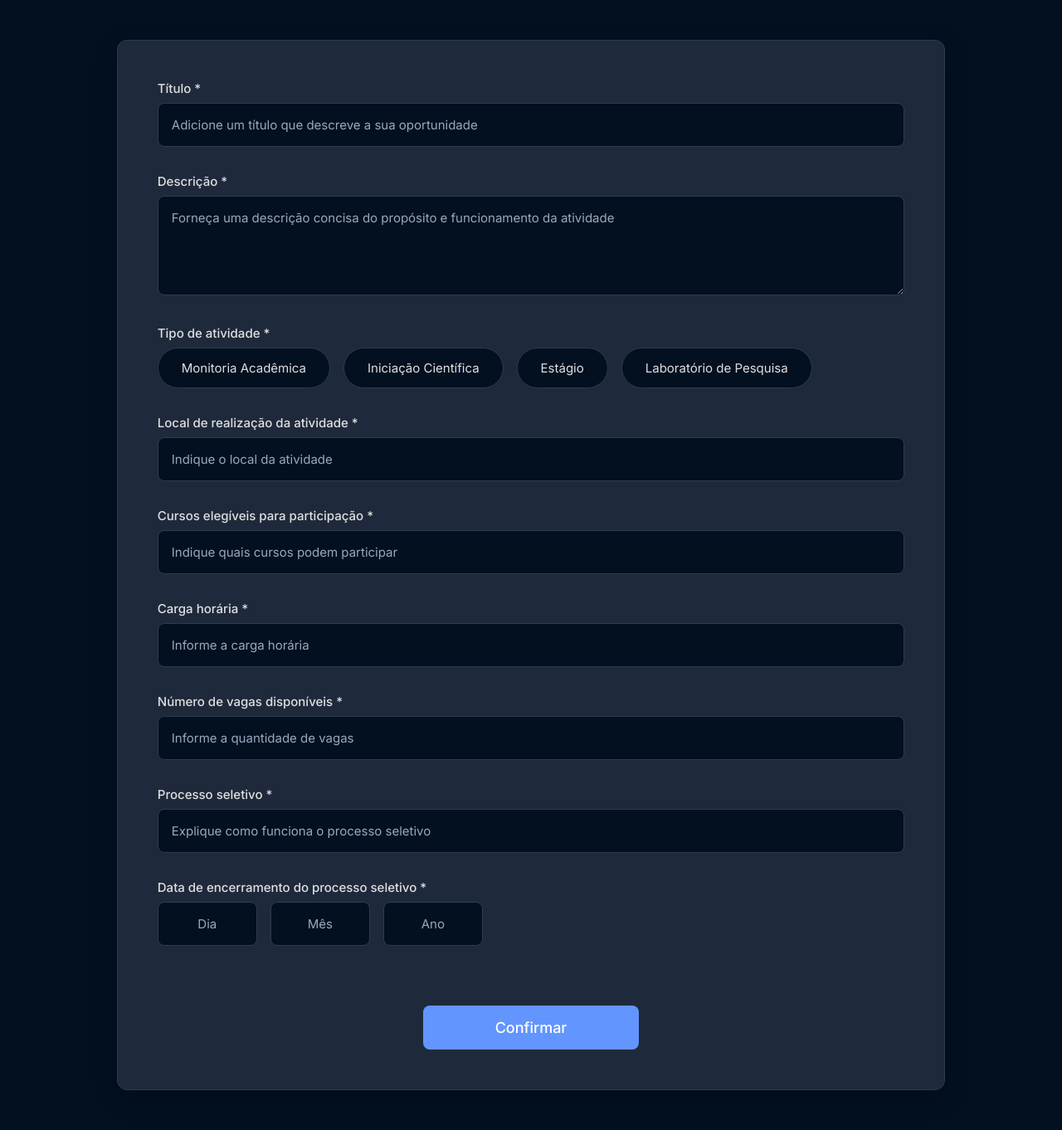
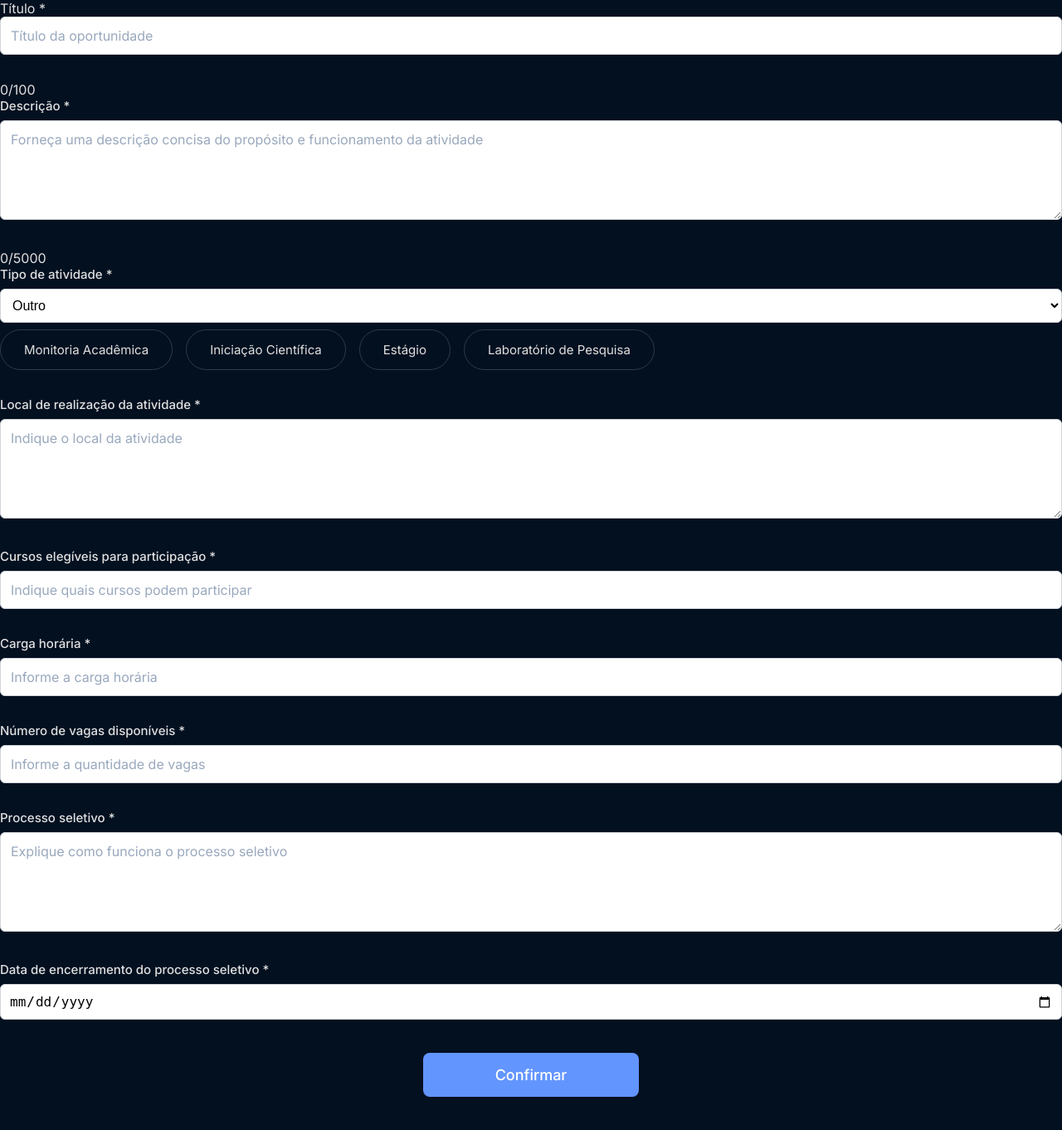
Before and after one commit to udagla5/INF1039---25.2---Time-1, a Django app: page /criar-oportunidade/ in a window 1280 px wide. Shown: the part 212-1574 px from the top of the page at 83% size. After the commit the page ends 1534 px from the top, so only its background shows below. Run offline with Django 5.2, Linux system fonts and the light colour scheme; the visitor is signed in with stand-in values (Sample User, id 1).

Commit message:
Sistema de criar oportunidades
Machucou muito, mas funciona (melhorar depois) (PIPE POR FAVOR ISSO FOI MUITO DIFÍCIL)

```diff
--- a/Projeto Django/nop/contas/forms.py
+++ b/Projeto Django/nop/contas/forms.py
@@ -173,114 +173,28 @@ class BuscaOportunidadeForm(forms.Form):
 # ===============================
 
 class OportunidadeForm(forms.ModelForm):
-    """Formulário ÚNICO para criar oportunidade (criar_oportunidade.html)"""
-
-    # ETAPA 1 - Informações Básicas
-    nome = forms.CharField(
-        max_length=200,
-        widget=forms.TextInput(attrs={
-            'class': 'form-control',
-            'placeholder': 'Nome da oportunidade'
-        }),
-        label='Nome da Oportunidade*'
-    )
-
-    TIPO_CHOICES = [
-        ('MONITORIA', 'Monitoria'),
-        ('ESTAGIO', 'Estágio'),
-        ('INICIACAO_CIENTIFICA', 'Iniciação Científica'),
-        ('TRABALHO_MEIO_PERIODO', 'Trabalho Meio Período'),
-        ('VOLUNTARIADO', 'Voluntariado'),
-        ('PALESTRA', 'Palestra'),
-        ('EQUIPE_COMPETICAO', 'Equipe de Competição'),
-        ('BOLSA', 'Bolsa'),
-    ]
-
-    tipo = forms.ChoiceField(
-        choices=TIPO_CHOICES,
-        widget=forms.Select(attrs={
-            'class': 'form-control'
-        }),
-        label='Tipo*'
-    )
-
-    area = forms.CharField(
-        max_length=100,
-        widget=forms.TextInput(attrs={
-            'class': 'form-control',
-            'placeholder': 'Ex: Tecnologia, Empreendedorismo, Saúde'
-        }),
-        label='Área*'
-    )
-
-    # ETAPA 2 - Detalhes
-    descricao = forms.CharField(
-        widget=forms.Textarea(attrs={
-            'class': 'form-control',
-            'rows': 5,
-            'placeholder': 'Descreva detalhadamente a oportunidade...'
-        }),
-        label='Descrição*'
-    )
-
-    carga_horaria = forms.CharField(
-        max_length=50,
-        widget=forms.TextInput(attrs={
-            'class': 'form-control',
-            'placeholder': 'Ex: 4 horas/dia, 20 horas/semana'
-        }),
-        label='Carga Horária*'
-    )
-
-    horas_complementares = forms.IntegerField(
-        required=False,
-        min_value=0,
-        widget=forms.NumberInput(attrs={
-            'class': 'form-control',
-            'placeholder': '0'
-        }),
-        label='Horas Complementares'
-    )
-
-    remuneracao = forms.DecimalField(
-        required=False,
-        max_digits=10,
-        decimal_places=2,
-        widget=forms.NumberInput(attrs={
-            'class': 'form-control',
-            'placeholder': '0,00',
-            'step': '0.01'
-        }),
-        label='Remuneração (R$)'
-    )
-
-    # ETAPA 3 - Finalização
-    exigencias = forms.CharField(
-        required=False,
-        widget=forms.Textarea(attrs={
-            'class': 'form-control',
-            'rows': 3,
-            'placeholder': 'Exigências, pré-requisitos, conhecimentos necessários...'
-        }),
-        label='Exigências e Pré-requisitos'
-    )
-
-    prazo_inscricao = forms.DateField(
-        required=False,
-        widget=forms.DateInput(attrs={
-            'class': 'form-control',
-            'type': 'date'
-        }),
-        label='Prazo de Inscrição'
-    )
-
     class Meta:
         model = Oportunidade
-        fields = [
-            'nome', 'tipo', 'area', 'descricao', 'carga_horaria',
-            'horas_complementares', 'remuneracao', 'exigencias', 'prazo_inscricao'
-        ]
+        # 🔑 Todos os campos do modelo devem estar aqui:
+        fields = ['titulo', 'descricao', 'tipo', 'local', 'cursos_elegiveis', 'carga_horaria', 'num_vagas', 'processo_seletivo', 'data_encerramento']
 
+        widgets = {
+            'titulo': forms.TextInput(attrs={'placeholder': 'Título da oportunidade', 'maxlength': 100}),
+            'descricao': forms.Textarea(attrs={'rows': 5, 'placeholder': 'Forneça uma descrição concisa do propósito e funcionamento da atividade', 'maxlength': 5000}),
+            'local': forms.Textarea(attrs={'rows': 3, 'placeholder': 'Indique o local da atividade'}),
+            'cursos_elegiveis': forms.TextInput(attrs={'placeholder': 'Indique quais cursos podem participar'}),
+            'carga_horaria': forms.TextInput(attrs={'placeholder': 'Informe a carga horária'}),
+            'num_vagas': forms.NumberInput(attrs={'placeholder': 'Informe a quantidade de vagas'}),
+            'processo_seletivo': forms.Textarea(attrs={'rows': 3, 'placeholder': 'Explique como funciona o processo seletivo'}),
+            'data_encerramento': forms.DateInput(attrs={'type': 'date'}), # Usamos type="date" para simplificar o campo de data
+        }
+
+    def __init__(self, *args, **kwargs):
+        super().__init__(*args, **kwargs)
+        # 🔑 Aplicando a classe CSS 'opportunity-input' a todos os campos
+        for field_name, field in self.fields.items():
+            if field_name not in ['tipo', 'data_encerramento']: # 'tipo' e 'data_encerramento' são tratados separadamente ou já têm widget específico
+                field.widget.attrs.update({'class': 'opportunity-input'})
 
 # ===============================
 # perfil_aluno.html - RF17
--- a/Projeto Django/nop/contas/urls.py
+++ b/Projeto Django/nop/contas/urls.py
@@ -22,9 +22,12 @@ urlpatterns = [
     path('perfil-aluno-parte2/', views.perfil_aluno_parte2, name='perfil_aluno_parte2'),
 
     # ========== OPORTUNIDADES ==========
+    # URL de criação (que já deve estar funcionando)
     path('criar-oportunidade/', views.criar_oportunidade, name='criar_oportunidade'),
-    # Ou use a class-based view:
-    # path('criar-oportunidade/', views.CriarOportunidadeView.as_view(), name='criar_oportunidade'),
+
+    # 🔑 ADICIONE ESTA LINHA: O nome 'lista_oportunidades' é o que o redirect procura.
+    path('', views.lista_oportunidades, name='lista_oportunidades'),
+
 
     # ========== OUTRAS PÁGINAS ==========
     path('chat/', views.chat, name='chat'),
--- a/Projeto Django/nop/contas/views.py
+++ b/Projeto Django/nop/contas/views.py
@@ -101,15 +101,18 @@ def perfil_aluno_parte2(request):
 def criar_oportunidade(request):
     if request.method == 'POST':
         form = OportunidadeForm(request.POST)
+
         if form.is_valid():
-            oportunidade = form.save(commit=False)
-            oportunidade.criador = request.user
-            oportunidade.status = 'PENDENTE'
-            oportunidade.save()
-            messages.success(request, 'Oportunidade criada com sucesso! Aguarde a validação do sistema.')
-            return redirect('feed')
+            # Salva o novo objeto Oportunidade no banco de dados
+            form.save()
+
+            # ⚠️ Substitua 'lista_oportunidades' pelo nome da URL de destino no seu urls.py
+            return redirect('lista_oportunidades')
+
     else:
         form = OportunidadeForm()
+
+    # Passa o objeto 'form' para o template
     return render(request, 'criar_oportunidade.html', {'form': form})
 
 # Versão com Class-Based View (alternativa)
@@ -130,3 +133,10 @@ class CriarOportunidadeView(LoginRequiredMixin, FormView):
 # ========== OUTRAS PÁGINAS ==========
 def chat(request):
     return render(request, 'chat.html')
+
+def lista_oportunidades(request):
+    # Obtém todas as oportunidades do banco de dados (ordenadas pela mais recente)
+    oportunidades = Oportunidade.objects.all().order_by('-data_publicacao')
+
+    # Renderiza um template chamado 'lista_oportunidades.html'
+    return render(request, 'lista_oportunidades.html', {'oportunidades': oportunidades})
--- a/Projeto Django/nop/templates/criar_oportunidade.html
+++ b/Projeto Django/nop/templates/criar_oportunidade.html
@@ -20,70 +20,156 @@
         <div class="opportunity-header-subtitle">Conecte alunos com oportunidades acadêmicas criadas por você</div>
     </header>
 
-  <div class="opportunity-container">
-    <label class="opportunity-label">Título *</label>
-    <input class="opportunity-input" required placeholder="Adicione um título que descreve a sua oportunidade" maxlength="100"
-      oninvalid="this.setCustomValidity('Preenchimento obrigatório')" oninput="this.setCustomValidity('')" />
+    <form method="POST">
+        {% csrf_token %}
 
-    <label class="opportunity-label">Descrição *</label>
-    <textarea class="opportunity-input" required placeholder="Forneça uma descrição concisa do propósito e funcionamento da atividade"
-      maxlength="5000"
-      oninvalid="this.setCustomValidity('Preenchimento obrigatório')" oninput="this.setCustomValidity('')"></textarea>
+        <div class="form-group">
+            <label for="{{ form.titulo.id_for_label }}">Título <span class="required">*</span></label>
+            {{ form.titulo }}
+            {% for error in form.titulo.errors %}
+                <span class="error-message">{{ error }}</span>
+            {% endfor %}
+            <span class="char-counter">0/100</span>
+        </div>
 
-    <label class="opportunity-label">Tipo de atividade *</label>
-    <div class="opportunity-activity-group">
+        <div class="form-group">
+            <label class="opportunity-label" for="{{ form.descricao.id_for_label }}">Descrição <span class="required">*</span></label>
+            {{ form.descricao }}
+            {% for error in form.descricao.errors %}<span class="error-message">{{ error }}</span>{% endfor %}
+            <span class="char-counter">0/5000</span>
+        </div>
+
+        <div class="form-group">
+            <label class="opportunity-label" for="{{ form.tipo.id_for_label }}">Tipo de atividade <span class="required">*</span></label>
+            {{ form.tipo }}
+            {% for error in form.tipo.errors %}<span class="error-message">{{ error }}</span>{% endfor %}
+
+            <div class="opportunity-activity-group" style="margin-top: 8px;">
                  <div class="opportunity-activity-btn">Monitoria Acadêmica</div>
                  <div class="opportunity-activity-btn">Iniciação Científica</div>
                  <div class="opportunity-activity-btn">Estágio</div>
                  <div class="opportunity-activity-btn">Laboratório de Pesquisa</div>
             </div>
-
-    <label class="opportunity-label">Local de realização da atividade *</label>
-    <input class="opportunity-input" required placeholder="Indique o local da atividade"
-      oninvalid="this.setCustomValidity('Preenchimento obrigatório')" oninput="this.setCustomValidity('')" />
-
-    <label class="opportunity-label">Cursos elegíveis para participação *</label>
-    <input class="opportunity-input" required placeholder="Indique quais cursos podem participar"
-      oninvalid="this.setCustomValidity('Preenchimento obrigatório')" oninput="this.setCustomValidity('')" />
-
-    <label class="opportunity-label">Carga horária *</label>
-    <input class="opportunity-input" required placeholder="Informe a carga horária"
-      oninvalid="this.setCustomValidity('Preenchimento obrigatório')" oninput="this.setCustomValidity('')" />
-
-    <label class="opportunity-label">Número de vagas disponíveis *</label>
-    <input class="opportunity-input" required placeholder="Informe a quantidade de vagas"
-      oninvalid="this.setCustomValidity('Preenchimento obrigatório')" oninput="this.setCustomValidity('')" />
-
-    <label class="opportunity-label">Processo seletivo *</label>
-    <input class="opportunity-input" required placeholder="Explique como funciona o processo seletivo"
-      oninvalid="this.setCustomValidity('Preenchimento obrigatório')" oninput="this.setCustomValidity('')" />
-
-    <label class="opportunity-label">Data de encerramento do processo seletivo *</label>
-    <div class="opportunity-flex-date">
-      <input class="opportunity-input opportunity-date-input" placeholder="Dia" required inputmode="numeric" maxlength="2" pattern="[0-9]{2}"
-             oninvalid="this.setCustomValidity('Obrigatório')" oninput="this.setCustomValidity('')" />
-
-      <input class="opportunity-input opportunity-date-input" placeholder="Mês" required inputmode="numeric" maxlength="2" pattern="[0-9]{2}"
-             oninvalid="this.setCustomValidity('Obrigatório')" oninput="this.setCustomValidity('')" />
-
-      <input class="opportunity-input opportunity-date-input" placeholder="Ano" required inputmode="numeric" maxlength="4" pattern="[0-9]{4}"
-             oninvalid="this.setCustomValidity('Obrigatório')" oninput="this.setCustomValidity('')" />
         </div>
 
-    <button class="opportunity-confirm">Confirmar</button>
+        <div class="form-group">
+            <label class="opportunity-label" for="{{ form.local.id_for_label }}">Local de realização da atividade <span class="required">*</span></label>
+            {{ form.local }}
+            {% for error in form.local.errors %}<span class="error-message">{{ error }}</span>{% endfor %}
         </div>
+
+        <div class="form-group">
+            <label class="opportunity-label" for="{{ form.cursos_elegiveis.id_for_label }}">Cursos elegíveis para participação <span class="required">*</span></label>
+            {{ form.cursos_elegiveis }}
+            {% for error in form.cursos_elegiveis.errors %}<span class="error-message">{{ error }}</span>{% endfor %}
+        </div>
+
+        <div class="form-group">
+            <label class="opportunity-label" for="{{ form.carga_horaria.id_for_label }}">Carga horária <span class="required">*</span></label>
+            {{ form.carga_horaria }}
+            {% for error in form.carga_horaria.errors %}<span class="error-message">{{ error }}</span>{% endfor %}
+        </div>
+
+        <div class="form-group">
+            <label class="opportunity-label" for="{{ form.num_vagas.id_for_label }}">Número de vagas disponíveis <span class="required">*</span></label>
+            {{ form.num_vagas }}
+            {% for error in form.num_vagas.errors %}<span class="error-message">{{ error }}</span>{% endfor %}
+        </div>
+
+        <div class="form-group">
+            <label class="opportunity-label" for="{{ form.processo_seletivo.id_for_label }}">Processo seletivo <span class="required">*</span></label>
+            {{ form.processo_seletivo }}
+            {% for error in form.processo_seletivo.errors %}<span class="error-message">{{ error }}</span>{% endfor %}
+        </div>
+
+        <div class="form-group">
+            <label class="opportunity-label" for="{{ form.data_encerramento.id_for_label }}">Data de encerramento do processo seletivo <span class="required">*</span></label>
+            {{ form.data_encerramento }}
+            {% for error in form.data_encerramento.errors %}<span class="error-message">{{ error }}</span>{% endfor %}
+            </div>
+
+        <button type="submit" class="opportunity-confirm">Confirmar</button>
+    </form>
 </div>
 {% endblock %}
 
 {% block extra_js %}
 <script>
-  const buttons = document.querySelectorAll('.opportunity-activity-btn');
+    // 💡 OBS: O JavaScript aqui só lida com a seleção visual dos botões.
+    // Ele NÃO envia o valor para o campo 'tipo' do Django automaticamente.
+    // Para funcionar com o Django, o JS precisaria:
+    // 1. Pegar o valor do botão clicado.
+    // 2. Definir este valor no campo SELECT oculto/visível ({{ form.tipo }}).
 
+    const activityGroup = document.querySelector('.opportunity-activity-group');
+    const buttons = activityGroup ? activityGroup.querySelectorAll('.opportunity-activity-btn') : [];
+
+    // Lógica visual para selecionar o botão
     buttons.forEach(btn => {
         btn.addEventListener('click', () => {
             buttons.forEach(b => b.classList.remove('selected'));
             btn.classList.add('selected');
+
+            // Exemplo de como você teria que definir o valor no campo real do Django:
+            // document.getElementById('id_tipo').value = 'MON'; // O valor real do choice (MON, IC, EST, etc.)
         });
     });
+
+    // Adicione aqui a lógica de JavaScript para os contadores de caracteres (char-counter), se necessário.
+    const charCounterSetup = (textareaId, counterClass, maxLength) => {
+        const textarea = document.getElementById(textareaId);
+        const counter = textarea ? textarea.closest('.form-group').querySelector(counterClass) : null;
+
+        if (textarea && counter) {
+            const updateCounter = () => {
+                counter.textContent = `${textarea.value.length}/${maxLength}`;
+            };
+            textarea.addEventListener('input', updateCounter);
+            updateCounter(); // Initial count
+        }
+    };
+
+    // Exemplo para o título e descrição:
+    charCounterSetup('id_titulo', '.char-counter', 100);
+    charCounterSetup('id_descricao', '.char-counter', 5000);
 </script>
+
+<style>
+/* Estilo básico para exibir os erros do Django no template */
+.error-message {
+    color: #DC2626; /* Cor vermelha para erros */
+    font-size: 13px;
+    display: block;
+    margin-top: 4px;
+}
+
+/* Adicionando estilo para o campo de data, que agora é um input type="date" */
+input[type="date"] {
+    width: 100%;
+    padding: 10px;
+    border: 1px solid #D1D5DB;
+    border-radius: 6px;
+    font-size: 16px;
+}
+/* Estilo para o campo select do tipo de oportunidade */
+select {
+    width: 100%;
+    padding: 10px;
+    border: 1px solid #D1D5DB;
+    border-radius: 6px;
+    font-size: 16px;
+    background-color: #FFFFFF;
+}
+
+/* Estilo para os inputs e textareas do forms.py que recebem a classe opportunity-input via __init__ */
+.opportunity-input, .opportunity-input[type="number"] {
+    width: 100%;
+    padding: 12px;
+    border: 1px solid #D1D5DB;
+    border-radius: 6px;
+    font-size: 16px;
+    font-family: inherit;
+    background-color: #FFFFFF;
+}
+</style>
 {% endblock %}
```
Also changed, not shown: Projeto Django/nop/contas/admin.py (+31 -14 lines), Projeto Django/nop/contas/models.py (+19 -28 lines), Projeto Django/nop/contas/migrations/0005_alter_oportunidade_options_and_more.py (added), Projeto Django/nop/contas/migrations/0006_oportunidade_carga_horaria_and_more.py (added). Lines whose indentation alone changed are shown as unchanged.
